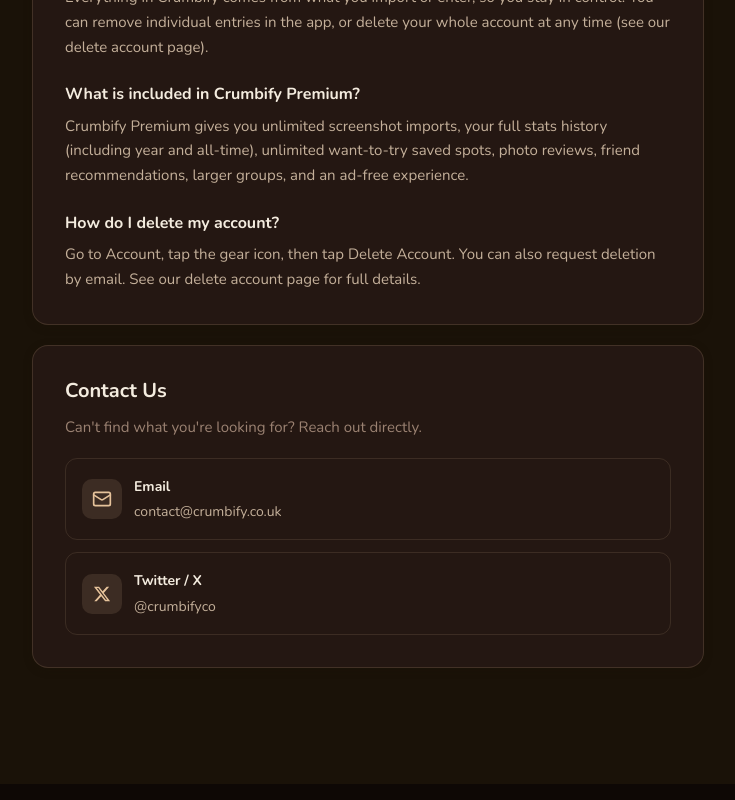
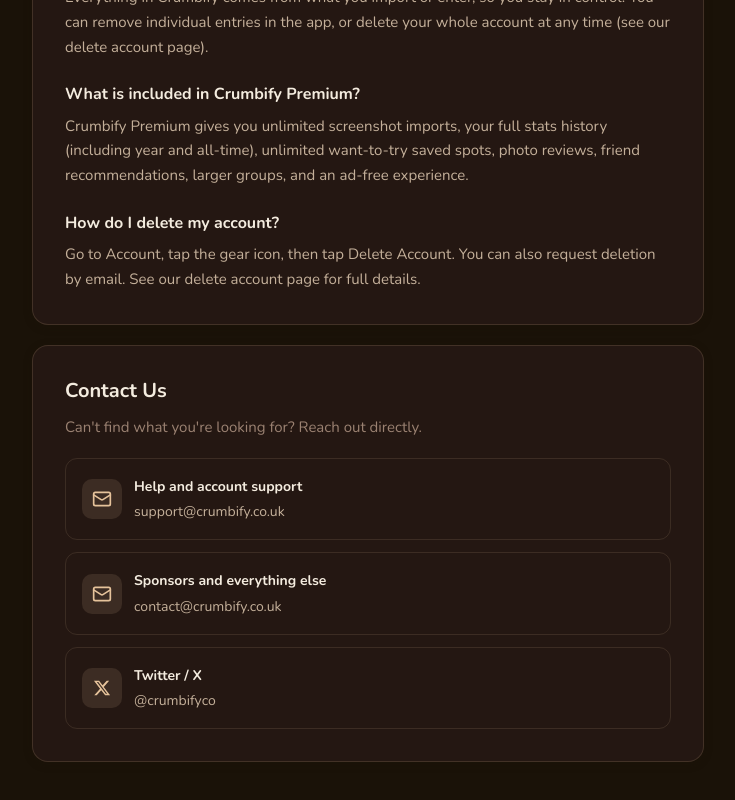
Before and after one commit to crumbdotco/Crumb-Website, a Next.js app: page /support in a window 1280 px wide. Shown: the part 767-1567 px from the top of the page, without its empty margins (272-1007 px from the left). Built offline with nearby package versions, Linux system fonts and the light colour scheme.

Commit message:
feat(legal): support page + contact links - support@ for help, contact@ for sponsors, no admin@

```diff
--- a/src/components/legal/ContactLinks.tsx
+++ b/src/components/legal/ContactLinks.tsx
@@ -39,6 +39,37 @@
   return (
     <div style={{ display: "flex", flexDirection: "column", gap: 12 }}>
       <a
+        href="mailto:support@crumbify.co.uk"
+        style={contactLinkStyle}
+        onMouseEnter={(e) => {
+          (e.currentTarget as HTMLAnchorElement).style.background = "rgba(230,195,155,0.07)";
+        }}
+        onMouseLeave={(e) => {
+          (e.currentTarget as HTMLAnchorElement).style.background = "transparent";
+        }}
+      >
+        <div style={contactIconWrapStyle}>
+          <svg
+            width="20"
+            height="20"
+            viewBox="0 0 24 24"
+            fill="none"
+            stroke="#E6C39B"
+            strokeWidth="2"
+            strokeLinecap="round"
+            strokeLinejoin="round"
+          >
+            <rect width="20" height="16" x="2" y="4" rx="2" />
+            <path d="m22 7-8.97 5.7a1.94 1.94 0 0 1-2.06 0L2 7" />
+          </svg>
+        </div>
+        <div>
+          <p style={contactLabelStyle}>Help and account support</p>
+          <p style={contactSubStyle}>support@crumbify.co.uk</p>
+        </div>
+      </a>
+
+      <a
         href="mailto:contact@crumbify.co.uk"
         style={contactLinkStyle}
         onMouseEnter={(e) => {
@@ -64,7 +95,7 @@
           </svg>
         </div>
         <div>
-          <p style={contactLabelStyle}>Email</p>
+          <p style={contactLabelStyle}>Sponsors and everything else</p>
           <p style={contactSubStyle}>contact@crumbify.co.uk</p>
         </div>
       </a>
```
